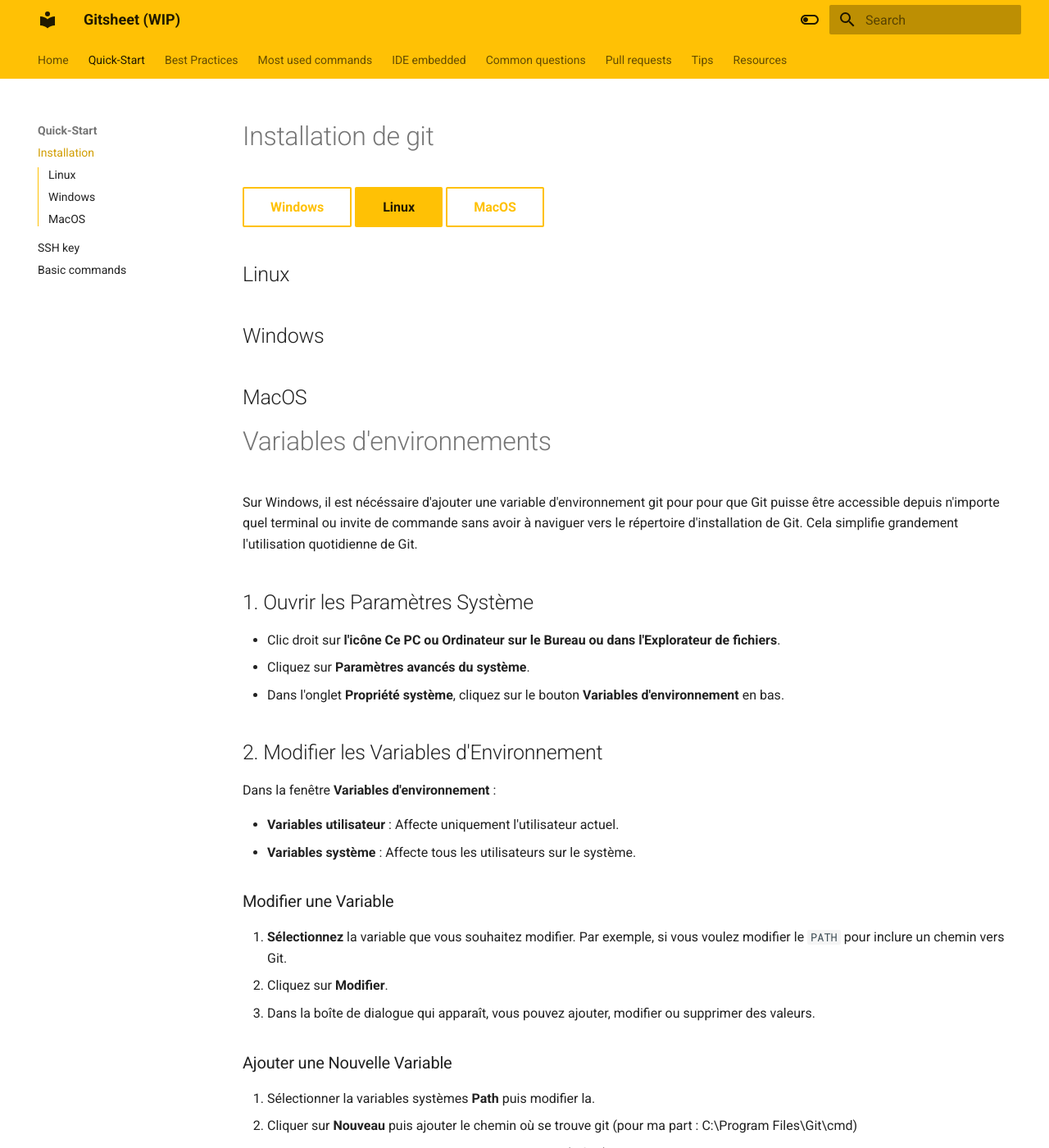
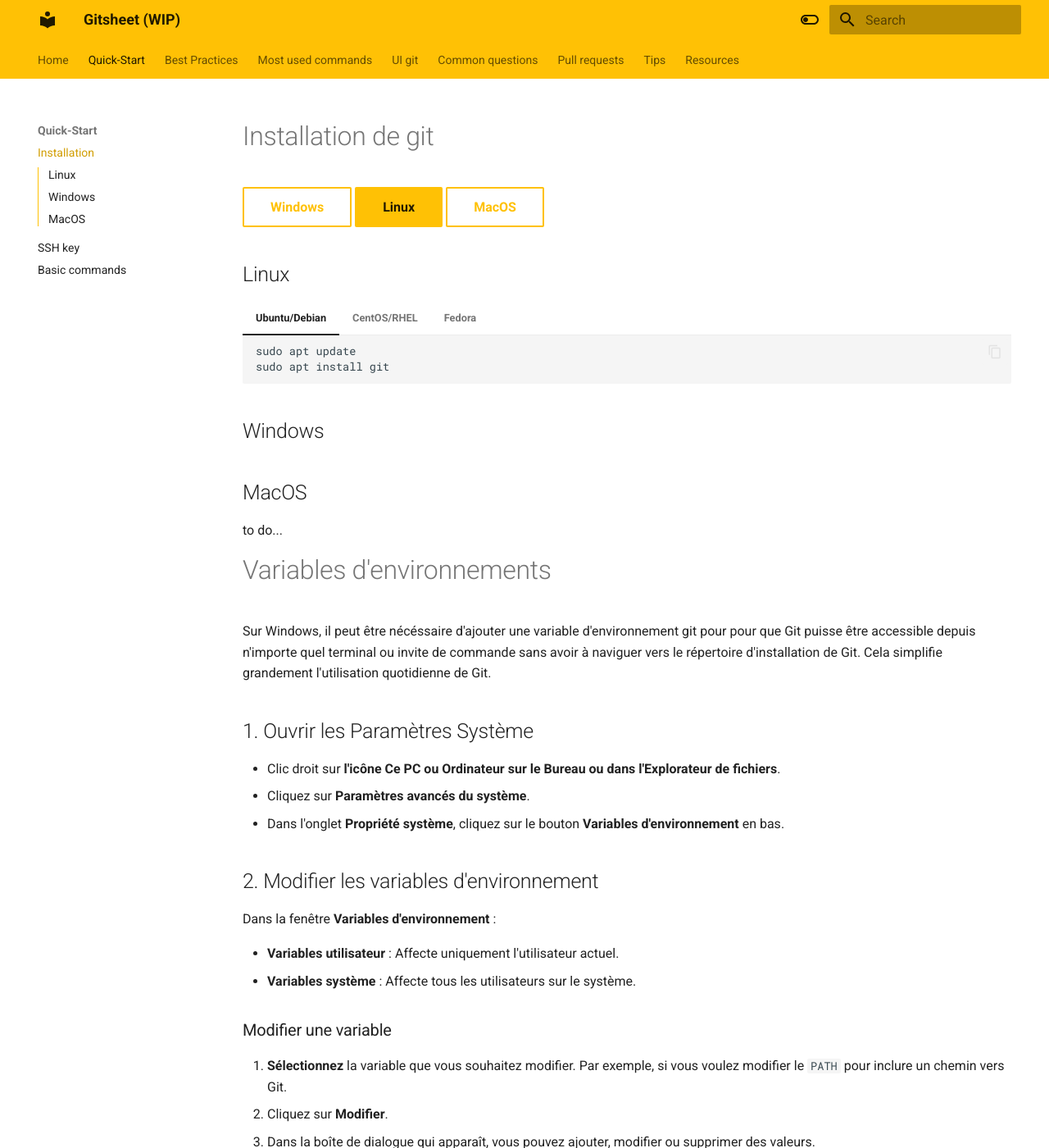
Before and after one commit to quentinlegay/gitsheet, an MkDocs documentation site: the page built from docs/install.md, in a window 1280 px wide and 1400 px high. Shown: the whole window at 82% size. Built offline with MkDocs 1.6.1 and Material for MkDocs 9.7.7, drawn with Linux system fonts in a browser that asks for light colours; some of the changed text lies outside the part shown.

Commit message:
add git ui + add tab linux install git

````diff
--- a/docs/install.md
+++ b/docs/install.md
@@ -14,39 +14,56 @@
 
 ## Linux
 
+=== "Ubuntu/Debian"
+    ```bash
+    sudo apt update
+    sudo apt install git
+    ```
+
+=== "CentOS/RHEL"
+    ```bash
+    sudo yum install git
+    ```
+
+=== "Fedora"
+    ```bash
+    sudo dnf install git
+    ```
+
 ## Windows
 
 ## MacOS
-
+to do...
 
 # Variables d'environnements
 
-Sur Windows, il est nécéssaire d'ajouter une variable d'environnement git pour pour que Git puisse être accessible depuis n'importe quel terminal ou invite de commande sans avoir à naviguer vers le répertoire d'installation de Git. Cela simplifie grandement l'utilisation quotidienne de Git.
+Sur Windows, il peut être nécéssaire d'ajouter une variable d'environnement git pour pour que Git puisse être accessible depuis n'importe quel terminal ou invite de commande sans avoir à naviguer vers le répertoire d'installation de Git. Cela simplifie grandement l'utilisation quotidienne de Git.
 
 ## 1. Ouvrir les Paramètres Système
 - Clic droit sur **l'icône Ce PC ou Ordinateur sur le Bureau ou dans l'Explorateur de fichiers**.
 - Cliquez sur **Paramètres avancés du système**.
 - Dans l'onglet **Propriété système**, cliquez sur le bouton **Variables d'environnement** en bas.
 
-## 2. Modifier les Variables d'Environnement
+## 2. Modifier les variables d'environnement
 Dans la fenêtre **Variables d'environnement** :
 
 - **Variables utilisateur** : Affecte uniquement l'utilisateur actuel.
 - **Variables système** : Affecte tous les utilisateurs sur le système.
 
-### Modifier une Variable
+### Modifier une variable
 1. **Sélectionnez** la variable que vous souhaitez modifier. Par exemple, si vous voulez modifier le `PATH` pour inclure un chemin vers Git.
 2. Cliquez sur **Modifier**.
 3. Dans la boîte de dialogue qui apparaît, vous pouvez ajouter, modifier ou supprimer des valeurs.
 
-### Ajouter une Nouvelle Variable
+### Ajouter une nouvelle variable
 1. Sélectionner la variables systèmes **Path** puis modifier la.
 2. Cliquer sur **Nouveau** puis ajouter le chemin où se trouve git (pour ma part : C:\Program Files\Git\cmd)
 3. Cliquez sur **OK** pour enregistrer la nouvelle variable (2 fois).
 
 ![image info](./images/var_env_gitsheet.png)
 
-## 4. Vérifier les Modifications
+## 4. Vérifier les modifications
 Après avoir configuré la variable, vous pouvez vérifier que Git les utilise correctement :
+
 1. Ouvrez un terminal `cmd` ou `powershell`.
 2. Tapez `git` et vérifier si cette commande vous retourne des instrutions Git (penser à bien fermer et ré-ouvrir vos terminals cmd, powershell afin que la variable d'environnement puisse être utilisé. Si ce n'est pas le cas, il faut recommencer l'opération.)
--- a/mkdocs.yml
+++ b/mkdocs.yml
@@ -59,8 +59,10 @@
   - Most used commands:
     - Most Used Commands: most_used_commands.md
     - Misc commands : misc_commands.md
-  - IDE embedded:
+  - UI git:
     - VS Code : vscode.md
+    - Github Desktop : github_desktop.md
+    - Git GUI : git_gui.md
   - Common questions:
     - Common questions: common_questions.md
   - Pull requests:
````
Also changed, not shown: docs/git_gui.md (added), docs/github_desktop.md (added).
